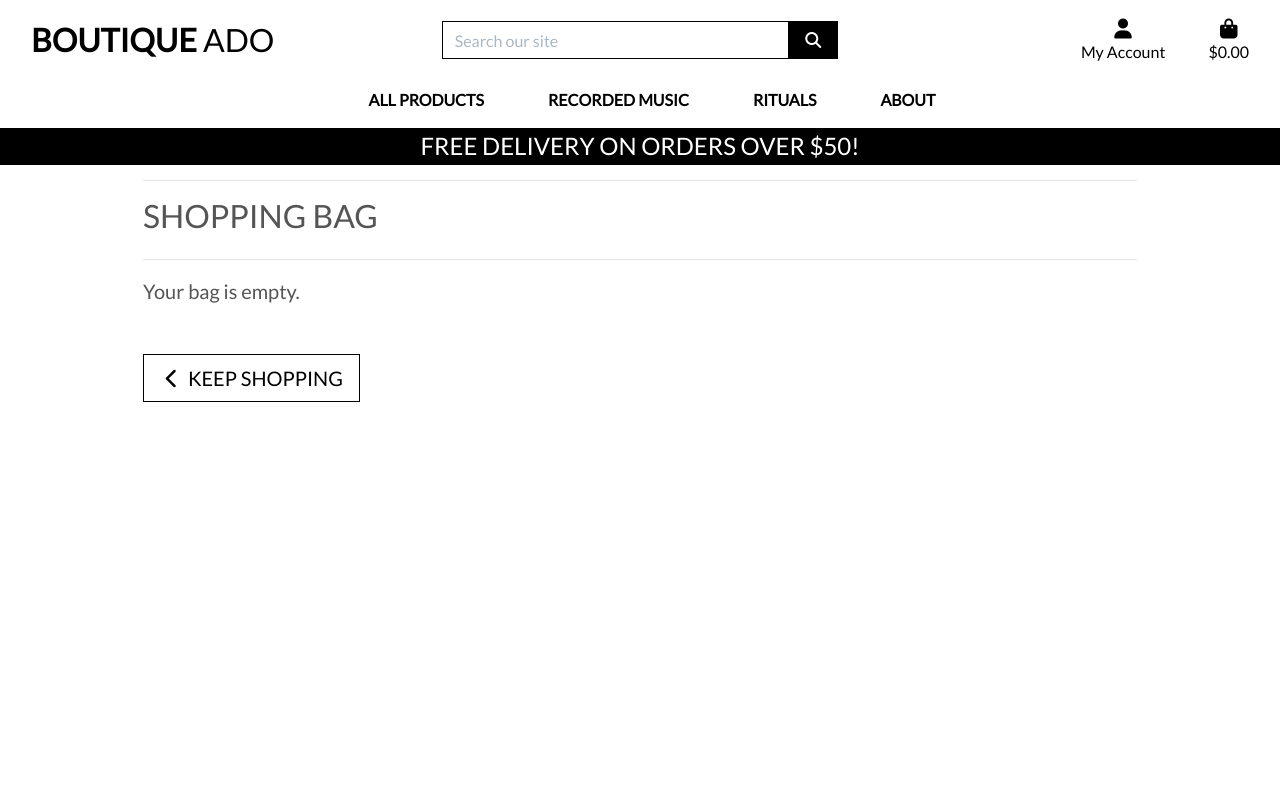
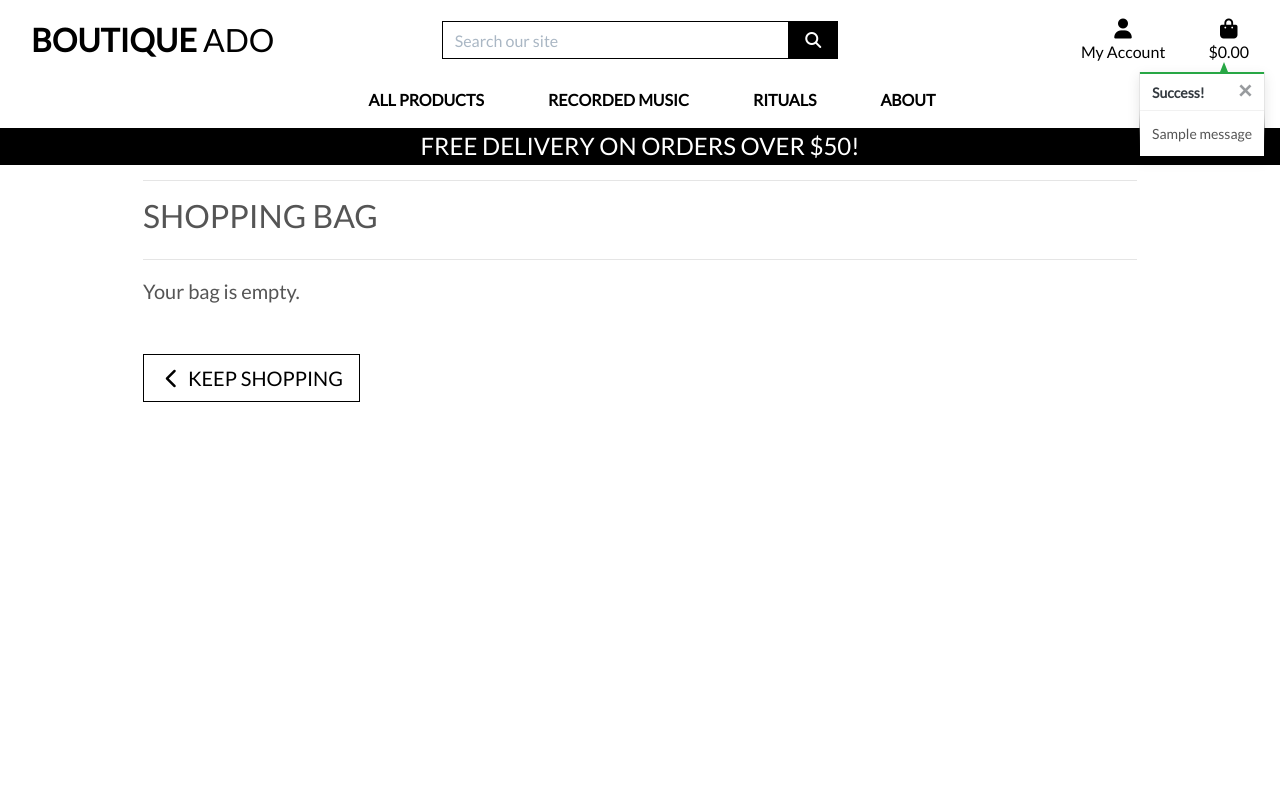
Before and after one commit to machikolacey/milestone4, a Django app: page /bag/ in a window 1280 px wide. Run offline with Django 3.2, Linux system fonts and the light colour scheme; one stand-in notice (Sample message) is shown; some libraries are stand-ins or nearby versions.

Commit message:
Added toast messages

```diff
--- a/bag/views.py
+++ b/bag/views.py
@@ -1,4 +1,7 @@
-from django.shortcuts import render, redirect, reverse, HttpResponse
+from django.shortcuts import render, redirect, reverse, HttpResponse, get_object_or_404
+from django.contrib import messages
+
+from products.models import Product
 
 # Create your views here.
 
@@ -10,6 +13,7 @@ def view_bag(request):
 def add_to_bag(request, item_id):
     """ Add a quantity of the specified product to the shopping bag """
 
+    product = get_object_or_404(Product, pk=item_id)
     quantity = int(request.POST.get('quantity'))
     redirect_url = request.POST.get('redirect_url')
     size = None
@@ -21,15 +25,20 @@ def add_to_bag(request, item_id):
         if item_id in list(bag.keys()):
             if size in bag[item_id]['items_by_size'].keys():
                 bag[item_id]['items_by_size'][size] += quantity
+                messages.success(request, f'Updated size {size.upper()} {product.name} quantity to {bag[item_id]["items_by_size"][size]}')
             else:
                 bag[item_id]['items_by_size'][size] = quantity
+                messages.success(request, f'Added size {size.upper()} {product.name} to your bag')
         else:
             bag[item_id] = {'items_by_size': {size: quantity}}
+            messages.success(request, f'Added size {size.upper()} {product.name} to your bag')
     else:
         if item_id in list(bag.keys()):
             bag[item_id] += quantity
+            messages.success(request, f'Updated {product.name} quantity to {bag[item_id]}')
         else:
             bag[item_id] = quantity
+            messages.success(request, f'Added {product.name} to your bag')
 
     request.session['bag'] = bag
     return redirect(redirect_url)
@@ -38,6 +47,7 @@ def add_to_bag(request, item_id):
 def adjust_bag(request, item_id):
     """Adjust the quantity of the specified product to the specified amount"""
 
+    product = get_object_or_404(Product, pk=item_id)
     quantity = int(request.POST.get('quantity'))
     size = None
     if 'product_size' in request.POST:
@@ -47,15 +57,19 @@ def adjust_bag(request, item_id):
     if size:
         if quantity > 0:
             bag[item_id]['items_by_size'][size] = quantity
+            messages.success(request, f'Updated size {size.upper()} {product.name} quantity to {bag[item_id]["items_by_size"][size]}')
         else:
             del bag[item_id]['items_by_size'][size]
             if not bag[item_id]['items_by_size']:
                 bag.pop(item_id)
+            messages.success(request, f'Removed size {size.upper()} {product.name} from your bag')
     else:
         if quantity > 0:
             bag[item_id] = quantity
+            messages.success(request, f'Updated {product.name} quantity to {bag[item_id]}')
         else:
             bag.pop(item_id)
+            messages.success(request, f'Removed {product.name} from your bag')
 
     request.session['bag'] = bag
     return redirect(reverse('view_bag'))
@@ -65,6 +79,7 @@ def remove_from_bag(request, item_id):
     """Remove the item from the shopping bag"""
 
     try:
+        product = get_object_or_404(Product, pk=item_id)
         size = None
         if 'product_size' in request.POST:
             size = request.POST['product_size']
@@ -74,11 +89,14 @@ def remove_from_bag(request, item_id):
             del bag[item_id]['items_by_size'][size]
             if not bag[item_id]['items_by_size']:
                 bag.pop(item_id)
+            messages.success(request, f'Removed size {size.upper()} {product.name} from your bag')
         else:
             bag.pop(item_id)
+            messages.success(request, f'Removed {product.name} from your bag')
 
         request.session['bag'] = bag
         return HttpResponse(status=200)
 
     except Exception as e:
+        messages.error(request, f'Error removing item: {e}')
         return HttpResponse(status=500)
--- a/mlkshop/settings.py
+++ b/mlkshop/settings.py
@@ -78,6 +78,8 @@ TEMPLATES = [
     },
 ]
 
+MESSAGE_STORAGE = 'django.contrib.messages.storage.session.SessionStorage'
+
 AUTHENTICATION_BACKENDS = (
     # Needed to login by username in Django admin, regardless of `allauth`
     'django.contrib.auth.backends.ModelBackend',
--- a/templates/base.html
+++ b/templates/base.html
@@ -24,7 +24,7 @@
 
     {% block corejs %}
         <script src="https://kit.fontawesome.com/e9c73d7092.js" crossorigin="anonymous"></script>
-        <script src="https://code.jquery.com/jquery-3.5.1.js" integrity="sha256-QWo7LDvxbWT2tbbQ97B53yJnYU3WhH/C8ycbRAkjPDc=" crossorigin="anonymous"></script>
+        <script src="https://code.jquery.com/jquery-3.4.1.min.js" integrity="sha256-CSXorXvZcTkaix6Yvo6HppcZGetbYMGWSFlBw8HfCJo=" crossorigin="anonymous"></script>
         <script src="https://cdn.jsdelivr.net/npm/popper.js@1.16.0/dist/umd/popper.min.js" integrity="sha384-Q6E9RHvbIyZFJoft+2mJbHaEWldlvI9IOYy5n3zV9zzTtmI3UksdQRVvoxMfooAo" crossorigin="anonymous"></script>
         <script src="https://stackpath.bootstrapcdn.com/bootstrap/4.4.1/js/bootstrap.min.js" integrity="sha384-wfSDF2E50Y2D1uUdj0O3uMBJnjuUD4Ih7YwaYd1iqfktj0Uod8GCExl3Og8ifwB6" crossorigin="anonymous"></script>
     {% endblock %}
@@ -112,7 +112,21 @@
     </header>
 
     {% if messages %}
-        <div class="message-container"></div>
+        <div class="message-container">
+            {% for message in messages %}
+                {% with message.level as level %}
+                    {% if level == 40 %}
+                        {% include 'includes/toasts/toast_error.html' %}
+                    {% elif level == 30 %}
+                        {% include 'includes/toasts/toast_warning.html' %}
+                    {% elif level == 25 %}
+                        {% include 'includes/toasts/toast_success.html' %}
+                    {% else %}
+                        {% include 'includes/toasts/toast_info.html' %}
+                    {% endif %}
+                {% endwith %}
+            {% endfor %}
+        </div>
     {% endif %}
 
     {% block page_header %}
@@ -122,6 +136,9 @@
     {% endblock %}
 
     {% block postloadjs %}
+    <script type="text/javascript">
+        $('.toast').toast('show');
+    </script>
     {% endblock %}
 
 
--- /dev/null
+++ b/templates/includes/toasts/toast_success.html
@@ -0,0 +1,13 @@
+<div class="toast custom-toast rounded-0 border-top-0" data-autohide="false">
+    <div class="arrow-up arrow-success"></div>
+    <div class="w-100 toast-capper bg-success"></div>
+    <div class="toast-header bg-white text-dark">
+        <strong class="mr-auto">Success!</strong>
+        <button type="button" class="ml-2 mb-1 close text-dark" data-dismiss="toast" aria-label="Close">
+            <span aria-hidden="true">&times;</span>
+        </button>
+    </div>
+    <div class="toast-body bg-white">
+        {{ message }}
+    </div>
+</div>
```
Also changed, not shown: templates/includes/toasts/toast_error.html (added, +13 -0 lines), templates/includes/toasts/toast_info.html (added, +13 -0 lines), templates/includes/toasts/toast_warning.html (added, +13 -0 lines), db.sqlite3.
